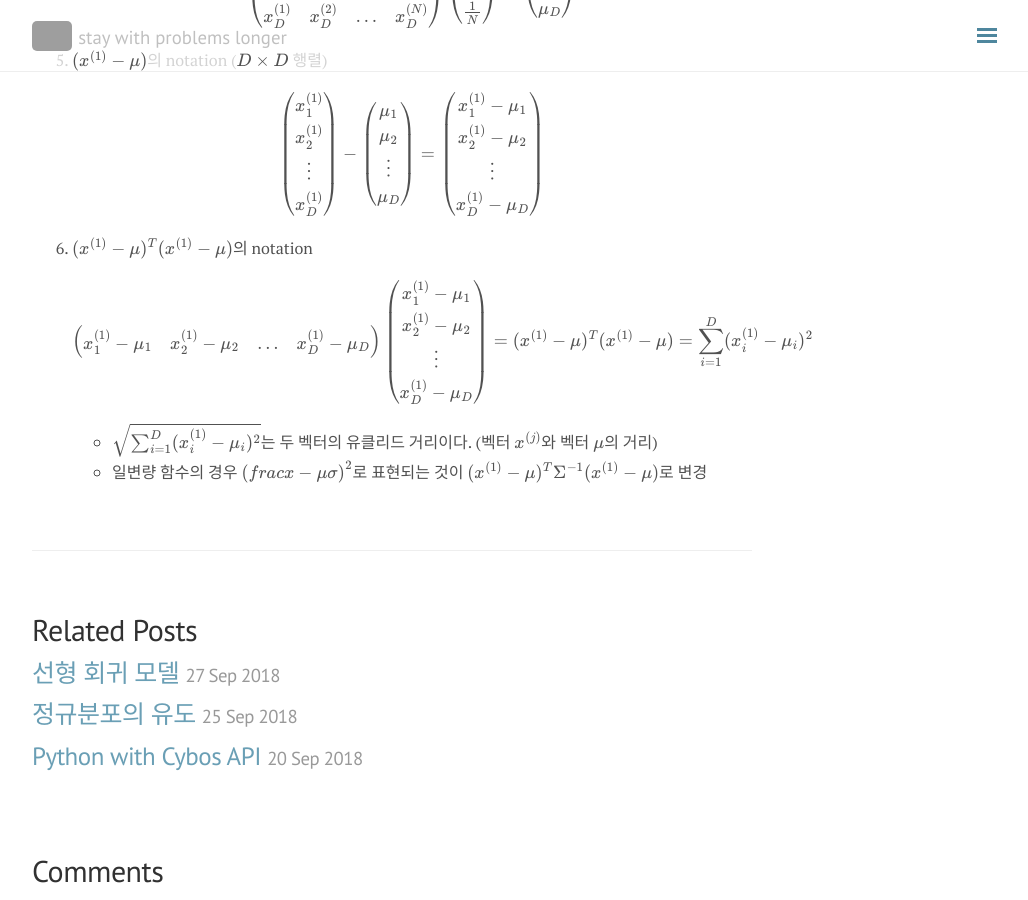
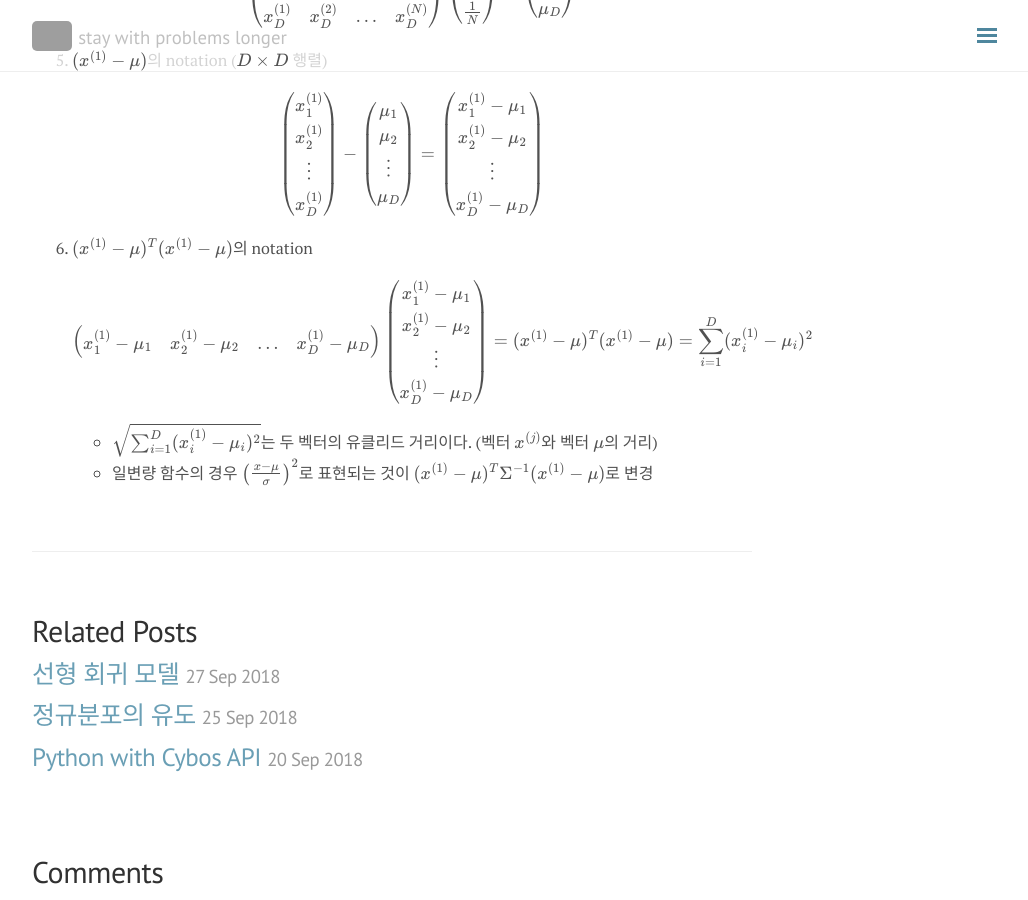
Before and after one commit to seokhoonj/seokhoonj.github.io, a Jekyll site: the page built from _posts/Math/2018-09-28-Math-gaussian_distribution.md, in a window 1280 px wide and 900 px high, scrolled down 1712 px. Shown: the whole window, without its empty margins (248-1276 px from the left). Built offline with Jekyll 4.4.1, drawn with Linux system fonts in a browser that asks for light colours; nearby versions of some CDN libraries; formulas are drawn with MathJax 3; comment, search, counter and statistics services are not loaded; grey boxes are pictures that could not be loaded.

```diff
--- a/_posts/Math/2018-09-28-Math-gaussian_distribution.md
+++ b/_posts/Math/2018-09-28-Math-gaussian_distribution.md
@@ -41,4 +41,4 @@ comments: false
 6. $(x^{(1)} - \mu)^T (x^{(1)} - \mu)$의 notation
 \\( \left(\begin{array}{cccc} x\_1^{(1)}-\mu\_1 & x\_2^{(1)}-\mu\_2 & \ldots & x\_D^{(1)}-\mu\_D \end{array}\right) \left(\begin{array}{c} x\_1^{(1)}-\mu\_1 \\\\ x\_2^{(1)}-\mu\_2 \\\\ \vdots \\\\ x\_D^{(1)}-\mu\_D \end{array}\right) = (x^{(1)} - \mu)^T (x^{(1)} - \mu) = \sum\_{i=1}^{D} (x\_i^{(1)} - \mu\_i)^2 \\)
  - $\sqrt{\sum\_{i=1}^{D} (x\_i^{(1)} - \mu\_i)^2}$는 두 벡터의 유클리드 거리이다. (벡터 $x^{(j)}$와 벡터 $\mu$의 거리)
- - 일변량 함수의 경우 $\left(frac{x-\mu}{\sigma}\right)^2$로 표현되는 것이 $(x^{(1)} - \mu)^T \Sigma^{-1} (x^{(1)} - \mu)$로 변경
+ - 일변량 함수의 경우 $\left(\frac{x-\mu}{\sigma}\right)^2$로 표현되는 것이 $(x^{(1)} - \mu)^T \Sigma^{-1} (x^{(1)} - \mu)$로 변경
```
